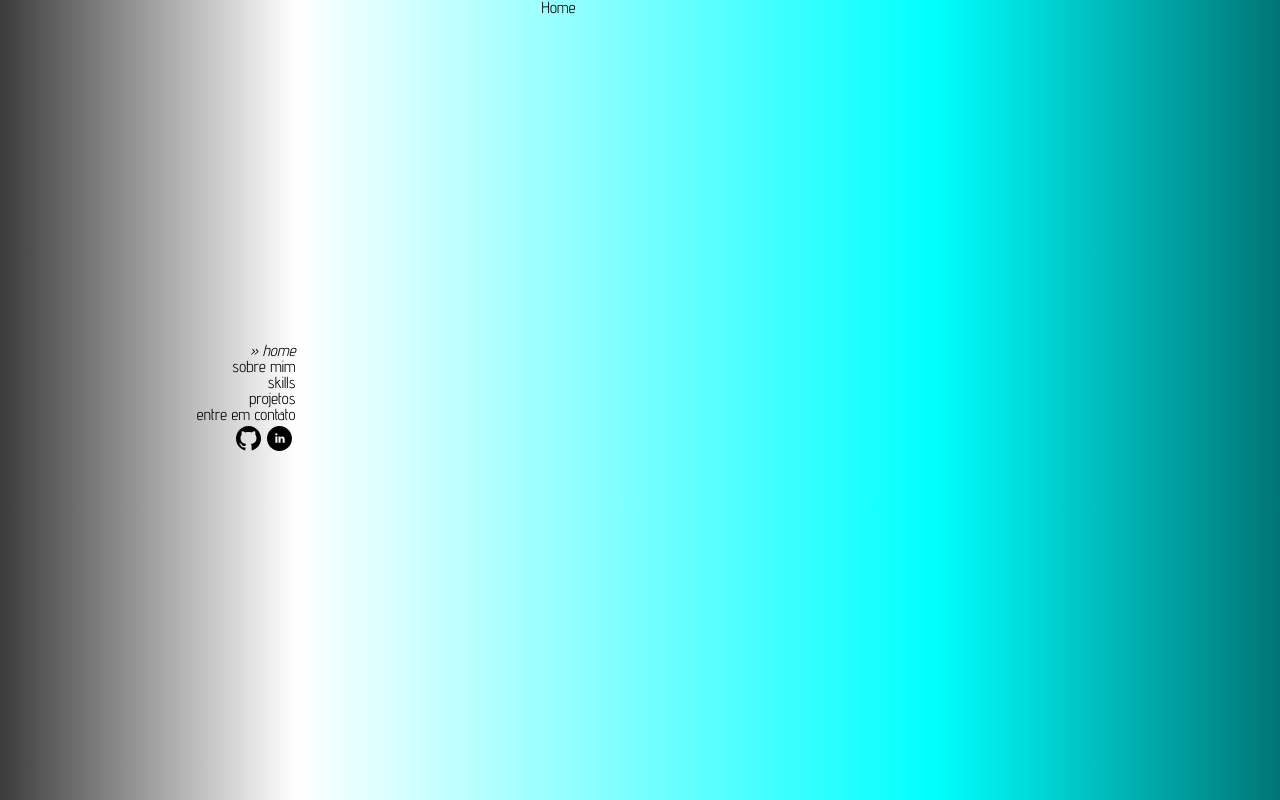
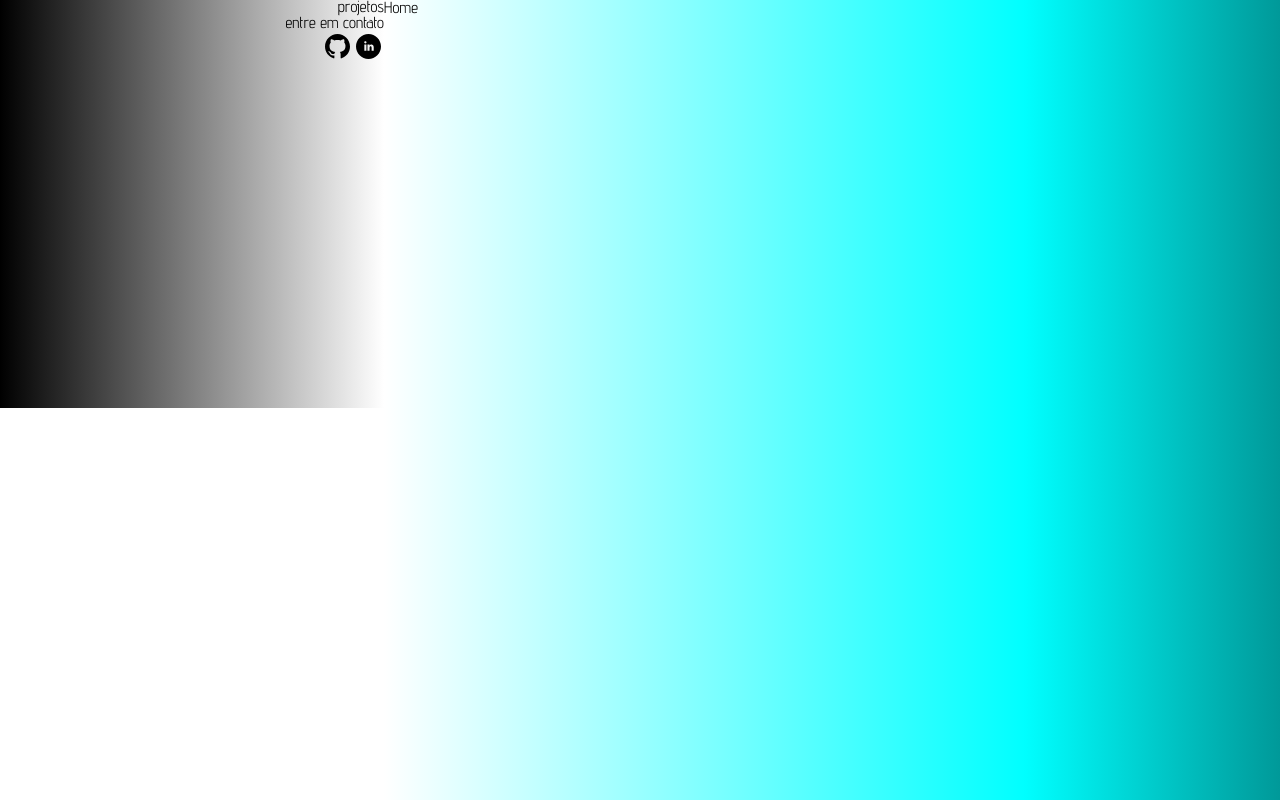
Before and after one commit to GuilhermeSoaresGarcia/portfolio, a Next.js app: page / in a window 1280 px wide. Built offline with nearby package versions, Linux system fonts and the light colour scheme.

Commit message:
fix: corrigidos alguns erros de lint no CSS e corrigida a quebra de renderização quando havia overflow na página

```diff
--- a/styles/page.css
+++ b/styles/page.css
@@ -3,7 +3,7 @@ main {
 }
 
 /* FONTE: https://stackoverflow.com/a/44327660/18172843 */
-.nav_container:before, section:before {
+section:before {
     background-image: linear-gradient(to right, white, cyan, black);
     background-repeat: no-repeat;
     content: "";
@@ -11,14 +11,15 @@ main {
     height: 100%;
     width: 100%;
     z-index: -1;
-  }
+}
 
 section {
     display: flex;
-    width: 100%;
+    overflow-x: overlay;
+    width: 70%;
 }
 
-section div {
+.main-container {
     align-self: center;
     margin: 0 auto;
     height: 100vh;
```
Also changed, not shown: styles/navbar.css (line endings or trailing spaces).
